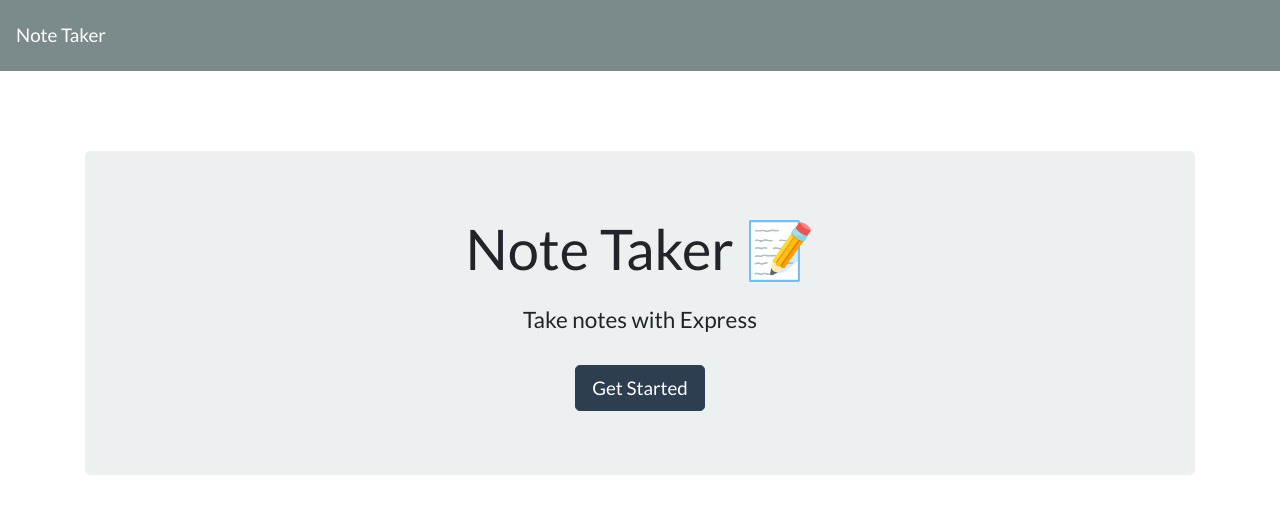
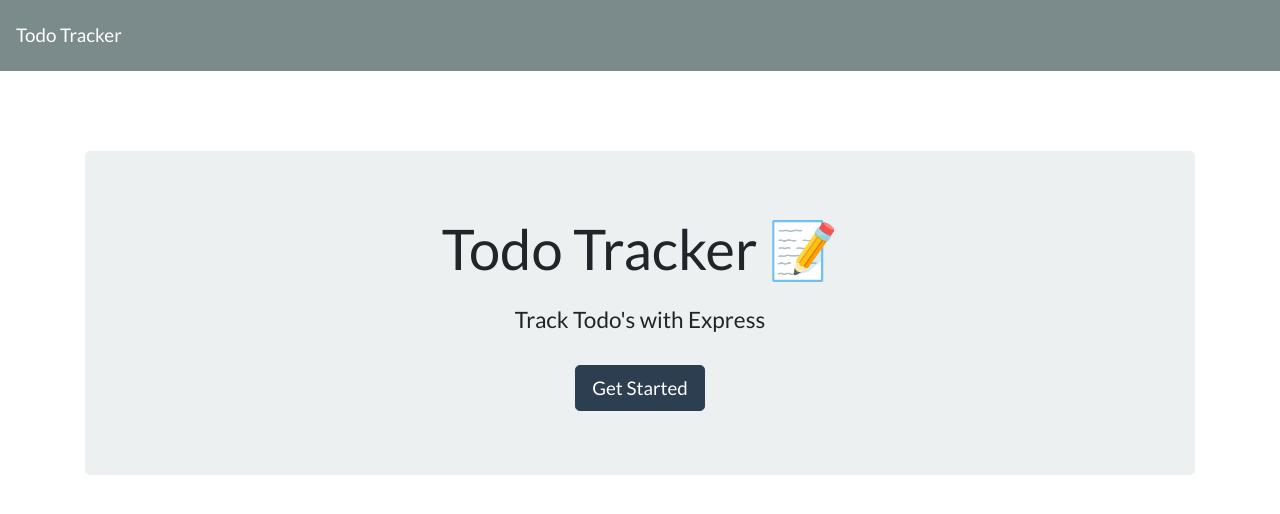
Before and after one commit to afarr002/TeamTracker, a website: page public/index.html in a window 1280 px wide. Drawn offline with nearby package versions, Linux system fonts and the light colour scheme; no server answers.

Commit message:
updated text to match project title

```diff
--- a/public/index.html
+++ b/public/index.html
@@ -5,19 +5,18 @@
   <meta charset="UTF-8">
   <meta name="viewport" content="width=device-width, initial-scale=1.0">
   <meta http-equiv="X-UA-Compatible" content="ie=edge">
-  <title>Note Taker</title>
+  <title>Track My Todo's</title>
   <link rel="stylesheet" href="https://cdnjs.cloudflare.com/ajax/libs/bootswatch/4.1.3/flatly/bootstrap.min.css" />
 </head>
 
 <body>
   <nav class="navbar navbar-dark bg-dark">
-    <a class="navbar-brand" href="/">Note Taker
-    </a>
+    <a class="navbar-brand" href="/">Todo Tracker</a>
   </nav>
   <div class="container">
     <div style="margin-top: 80px;" class="jumbotron text-center">
-      <h1 class="display-4">Note Taker <span role="img" aria-label="Memo">📝</span></h1>
-      <h4 class="mt-4">Take notes with Express</h4>
+      <h1 class="display-4">Todo Tracker <span role="img" aria-label="Memo">📝</span></h1>
+      <h4 class="mt-4">Track Todo's with Express</h4>
       <a class="btn btn-primary btn-lg mt-4" id="getStartedBtn" href="/notes" role="button">Get Started</a>
     </div>
   </div>
```
Also changed, not shown: public/notes.html (+3 -3 lines).
